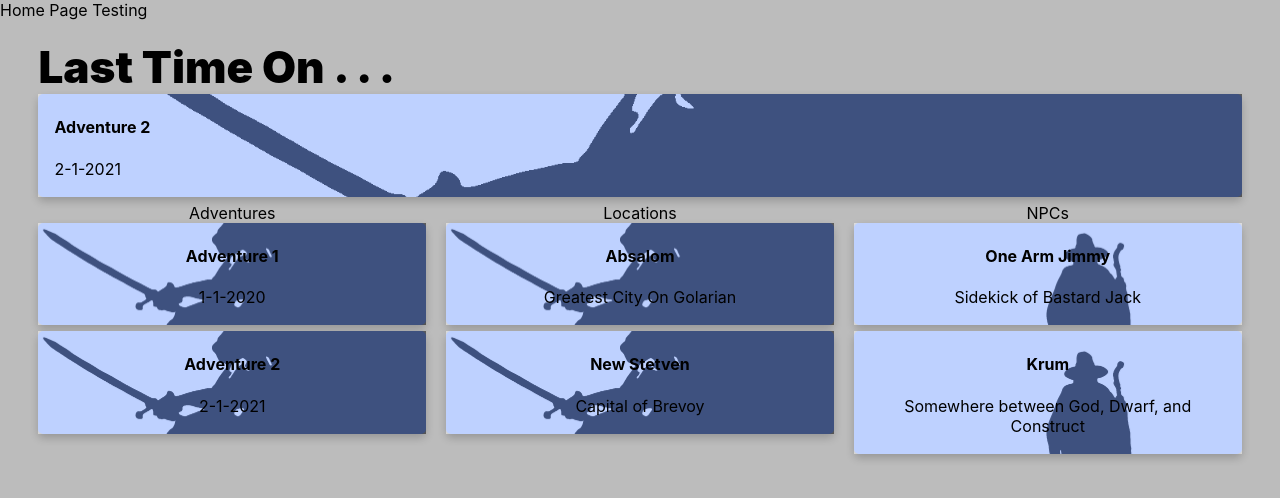
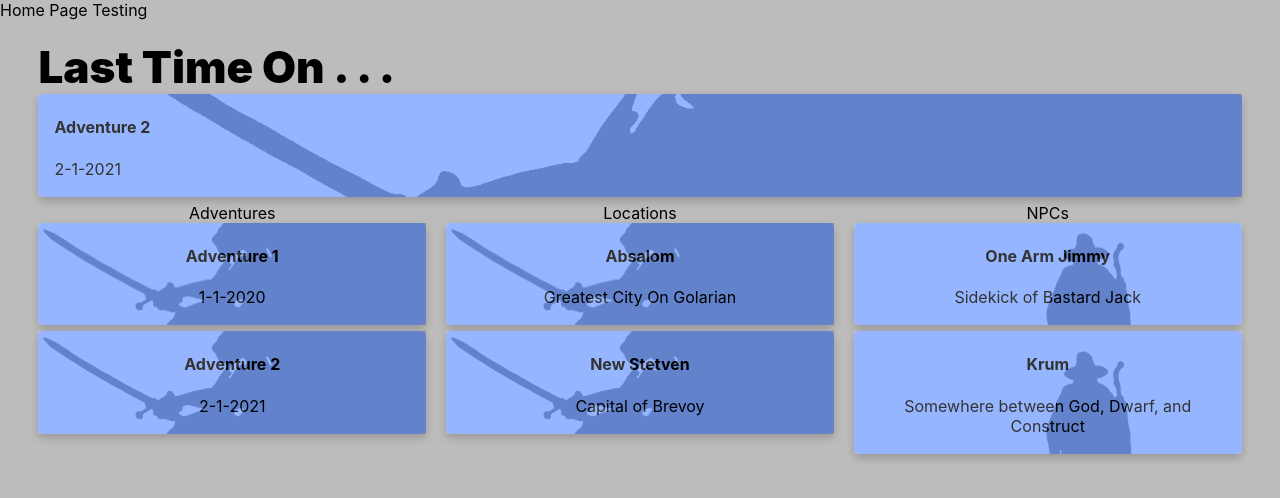
Before and after one commit to JosieBigler/continuity-tracker, a React (Create React App) app: page / in a window 1280 px wide. Shown: the top 498 px of the page. Built offline with nearby package versions, Linux system fonts and the light colour scheme.

Commit message:
Fix card on hover effect

```diff
--- a/src/Components/Card.tsx
+++ b/src/Components/Card.tsx
@@ -15,7 +15,6 @@ class Card extends Component<CardProps> {
     return (
       <div className='card'>
       <div className='img-container' style={{ backgroundImage: `url(${image})` }}></div>
-        {/* <div className='img-container' style={{ backgroundImage: `url("/images/adventure-placeholder.png")` }}></div> */}
         <div className='container'>
           <h4>{title}</h4>
           <p>{date}</p>
@@ -24,5 +23,5 @@ class Card extends Component<CardProps> {
     );
   }
 }
-// require('./logo.jpeg') ./images/adventure-placeholder.png
+
 export default Card;
--- a/src/Styles/Card.css
+++ b/src/Styles/Card.css
@@ -6,12 +6,14 @@
     border-radius: 5px;
     background-color: #7ca3ff;
     position: relative;
-    z-index: -1;
+
   }
 
 /* On mouse-over, add a deeper shadow */
 .card:hover {
   box-shadow: 0 8px 16px 0 rgba(0,0,0,0.2);
+  background-color: #82e5ec;
+
   /* background-size: cover; */
 }
 
@@ -23,10 +25,10 @@
   width: 100%;
   height: 100%;
   position: absolute;
-    z-index: -1;
+
 
   background-repeat: no-repeat;
   background-size: cover;
   background-position: center;
-    opacity: 0.5;
+  opacity: 0.2;
 }
```
Lines whose indentation alone changed are shown as unchanged.
